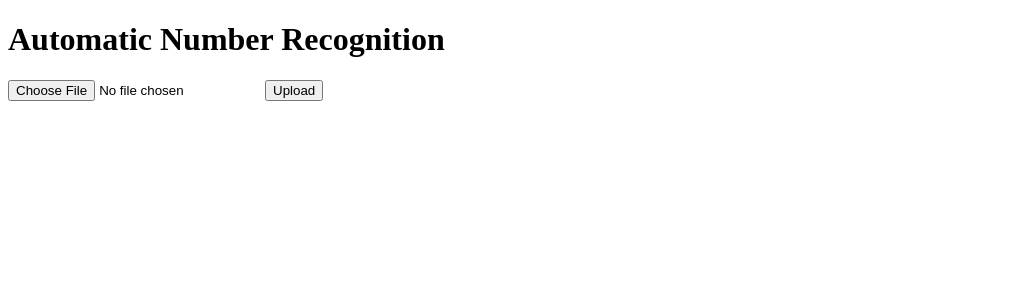
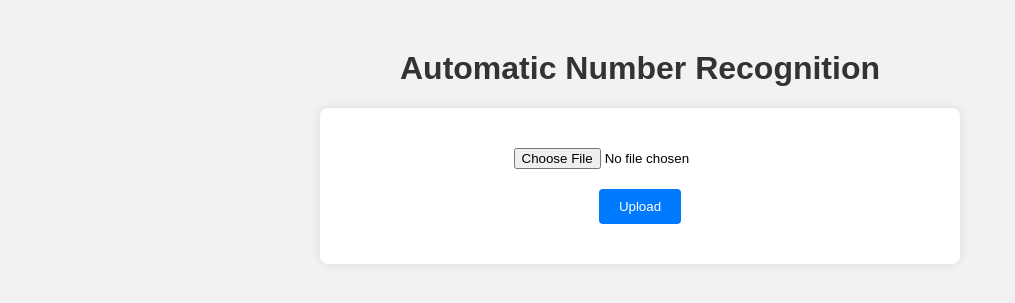
Before and after one commit to zakiBAEEE/Project_Akhir_PCD, a Flask app: page / in a window 1280 px wide. Shown: the top 303 px of the page, without its empty margins (0-1015 px from the left). Run offline with Flask 3, Linux system fonts and the light colour scheme.

Commit message:
Menambah style

```diff
--- /dev/null
+++ b/static/css/style.css
@@ -0,0 +1,52 @@
+body {
+    font-family: Arial, sans-serif;
+    background-color: #f2f2f2;
+    margin: 0;
+    padding: 0;
+}
+
+h1 {
+    text-align: center;
+    color: #333;
+    margin-top: 50px;
+}
+
+form {
+    max-width: 600px;
+    margin: 0 auto;
+    padding: 20px;
+    background-color: #fff;
+    border-radius: 8px;
+    box-shadow: 0 0 10px rgba(0, 0, 0, 0.1);
+}
+
+input[type="file"] {
+    display: block;
+    margin: 20px auto;
+}
+
+button[type="submit"] {
+    display: block;
+    margin: 20px auto;
+    padding: 10px 20px;
+    background-color: #007bff;
+    color: #fff;
+    border: none;
+    border-radius: 4px;
+    cursor: pointer;
+    transition: background-color 0.3s ease;
+}
+
+button[type="submit"]:hover {
+    background-color: #0056b3;
+}
+
+#preview {
+    display: block;
+    margin: 20px auto;
+    max-width: 300px;
+    max-height: 300px;
+    border: 1px solid #ccc;
+    border-radius: 4px;
+    box-shadow: 0 0 5px rgba(0, 0, 0, 0.1);
+}
--- a/templates/index.html
+++ b/templates/index.html
@@ -4,6 +4,7 @@
     <meta charset="UTF-8">
     <meta name="viewport" content="width=device-width, initial-scale=1.0">
     <title>Automatic Number Recognition</title>
+    <link rel="stylesheet" href="../static/css/style.css">
 </head>
 <body>
     <h1>Automatic Number Recognition</h1>
@@ -12,7 +13,6 @@
         <img id="preview" src="#" alt="Preview" style="display: none; max-width: 300px; max-height: 300px;">
         <button type="submit">Upload</button>
     </form>
-
     <script src="./../static/javascript/script.js"></script>
 </body>
 </html>
```
Also changed, not shown: static/css/stylel.css (deleted).
